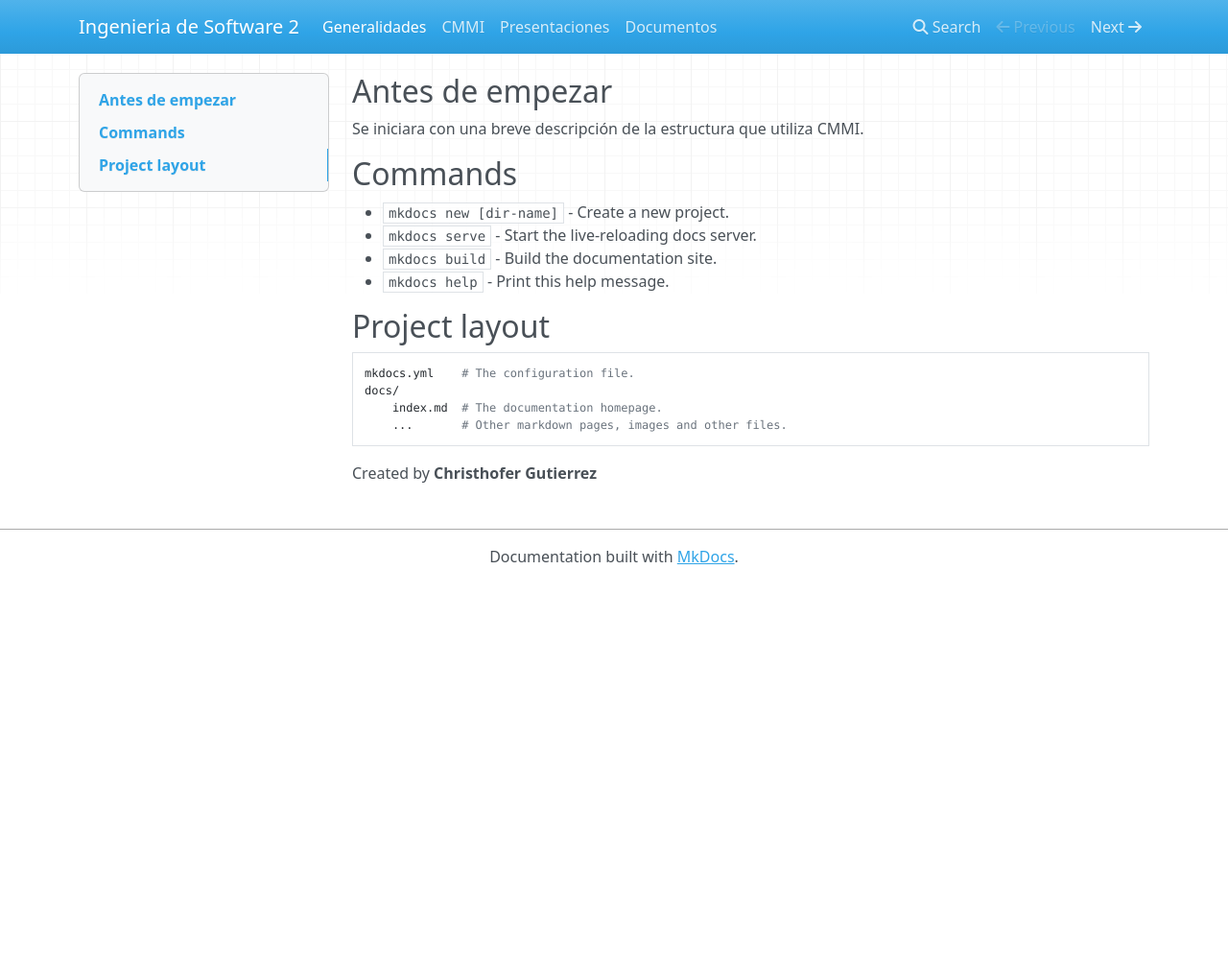
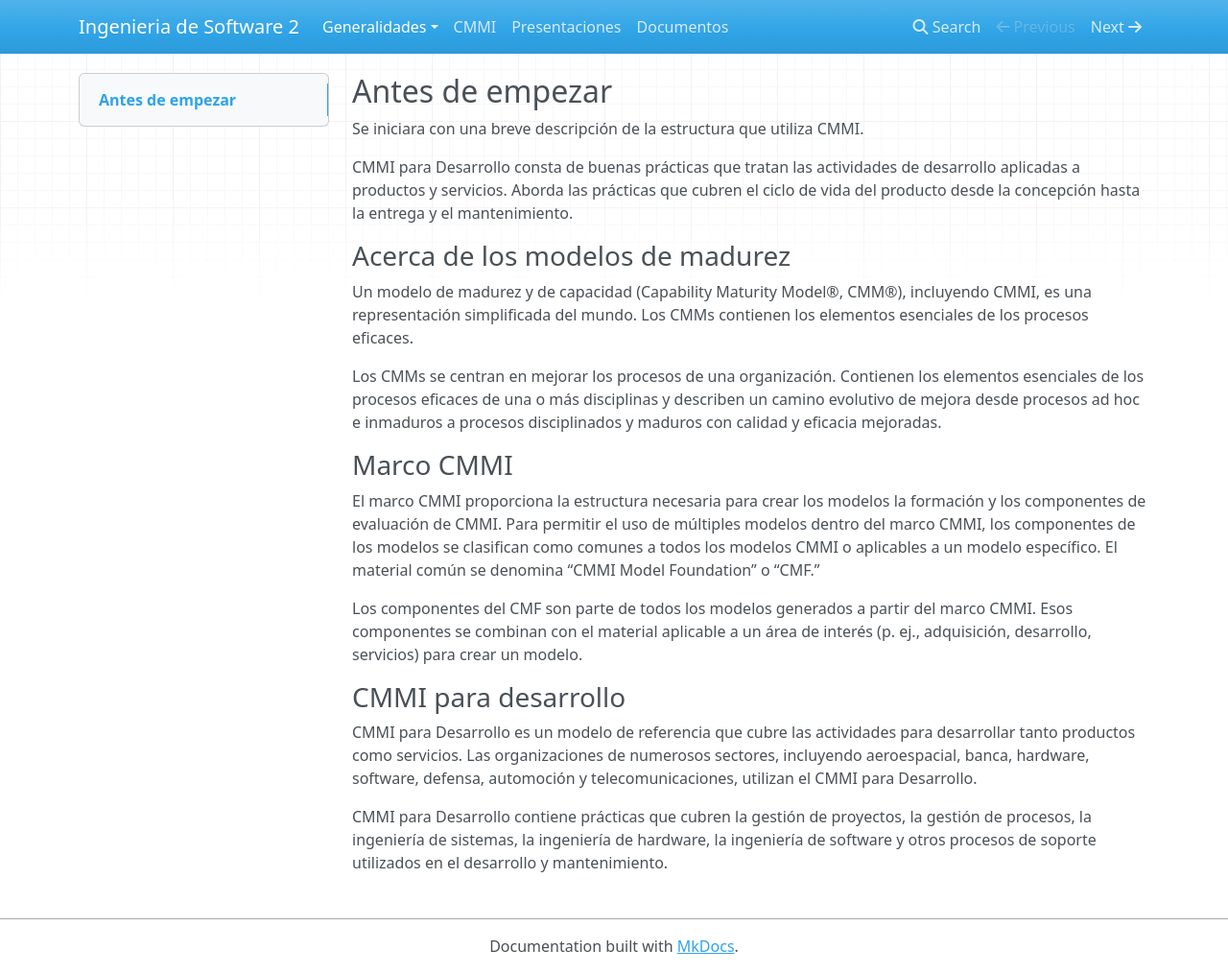
Before and after one commit to KeopsKps/ISO2, an MkDocs documentation site: the page built from docs/index.md, in a window 1280 px wide and 1014 px high. Shown: the whole window at 96% size. Built offline with MkDocs 1.6.1, drawn with Linux system fonts in a browser that asks for light colours; nearby versions of some CDN libraries.

Commit message:
añadida información acerca del area de proceso

```diff
--- a/docs/index.md
+++ b/docs/index.md
@@ -2,19 +2,25 @@
 
 Se iniciara con una breve descripción de la estructura que utiliza CMMI.
 
+CMMI para Desarrollo consta de buenas prácticas que tratan las actividades de
+desarrollo aplicadas a productos y servicios. Aborda las prácticas que
+cubren el ciclo de vida del producto desde la concepción hasta la
+entrega y el mantenimiento.
 
-## Commands
+### Acerca de los modelos de madurez
 
-* `mkdocs new [dir-name]` - Create a new project.
-* `mkdocs serve` - Start the live-reloading docs server.
-* `mkdocs build` - Build the documentation site.
-* `mkdocs help` - Print this help message.
+Un modelo de madurez y de capacidad (Capability Maturity Model®, CMM®), incluyendo CMMI, es una representación simplificada del mundo. Los CMMs contienen los elementos esenciales de los procesos eficaces.
 
-## Project layout
+Los CMMs se centran en mejorar los procesos de una organización. Contienen los elementos esenciales de los procesos eficaces de una o más disciplinas y describen un camino evolutivo de mejora desde procesos ad hoc e inmaduros a procesos disciplinados y maduros con calidad y eficacia mejoradas.
 
-    mkdocs.yml    # The configuration file.
-    docs/
-        index.md  # The documentation homepage.
-        ...       # Other markdown pages, images and other files.
+### Marco CMMI
 
-Created by **Christhofer Gutierrez**
+El marco CMMI proporciona la estructura necesaria para crear los modelos la formación y los componentes de evaluación de CMMI. Para permitir el uso de múltiples modelos dentro del marco CMMI, los componentes de los modelos se clasifican como comunes a todos los modelos CMMI o aplicables a un modelo específico. El material común se denomina “CMMI Model Foundation” o “CMF.”
+
+Los componentes del CMF son parte de todos los modelos generados a partir del marco CMMI. Esos componentes se combinan con el material aplicable a un área de interés (p. ej., adquisición, desarrollo, servicios) para crear un modelo.
+
+### CMMI para desarrollo
+
+CMMI para Desarrollo es un modelo de referencia que cubre las actividades para desarrollar tanto productos como servicios. Las organizaciones de numerosos sectores, incluyendo aeroespacial, banca, hardware, software, defensa, automoción y telecomunicaciones, utilizan el CMMI para Desarrollo.
+
+CMMI para Desarrollo contiene prácticas que cubren la gestión de proyectos, la gestión de procesos, la ingeniería de sistemas, la ingeniería de hardware, la ingeniería de software y otros procesos de soporte utilizados en el desarrollo y mantenimiento.
--- a/mkdocs.yml
+++ b/mkdocs.yml
@@ -3,7 +3,9 @@ site_name: Ingenieria de Software 2
 #theme: readthedocs
 
 nav:
-  - Generalidades: 'index.md'
+  - Generalidades:
+    - 'Antes de empezar': 'index.md'
+    - 'Componentes del área de proceso': 'componentesAreaProceso.md'
   - CMMI: 'cmmi.md'
   - Presentaciones: 'presentaciones.md'
   - Documentos: 'documentos.md'
```
Also changed, not shown: docs/componentesAreaProceso.md (added, +35 -0 lines), 1 other file.
